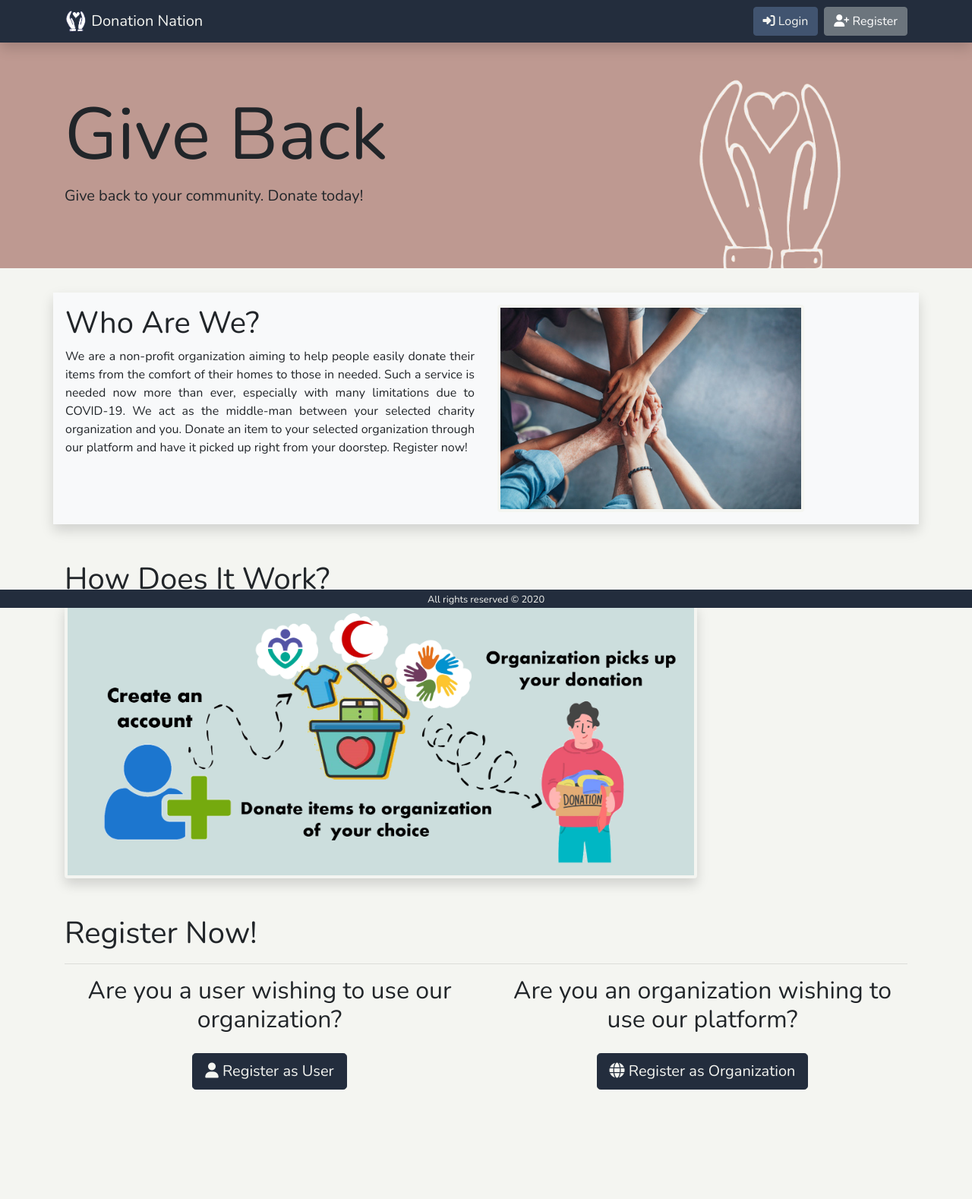
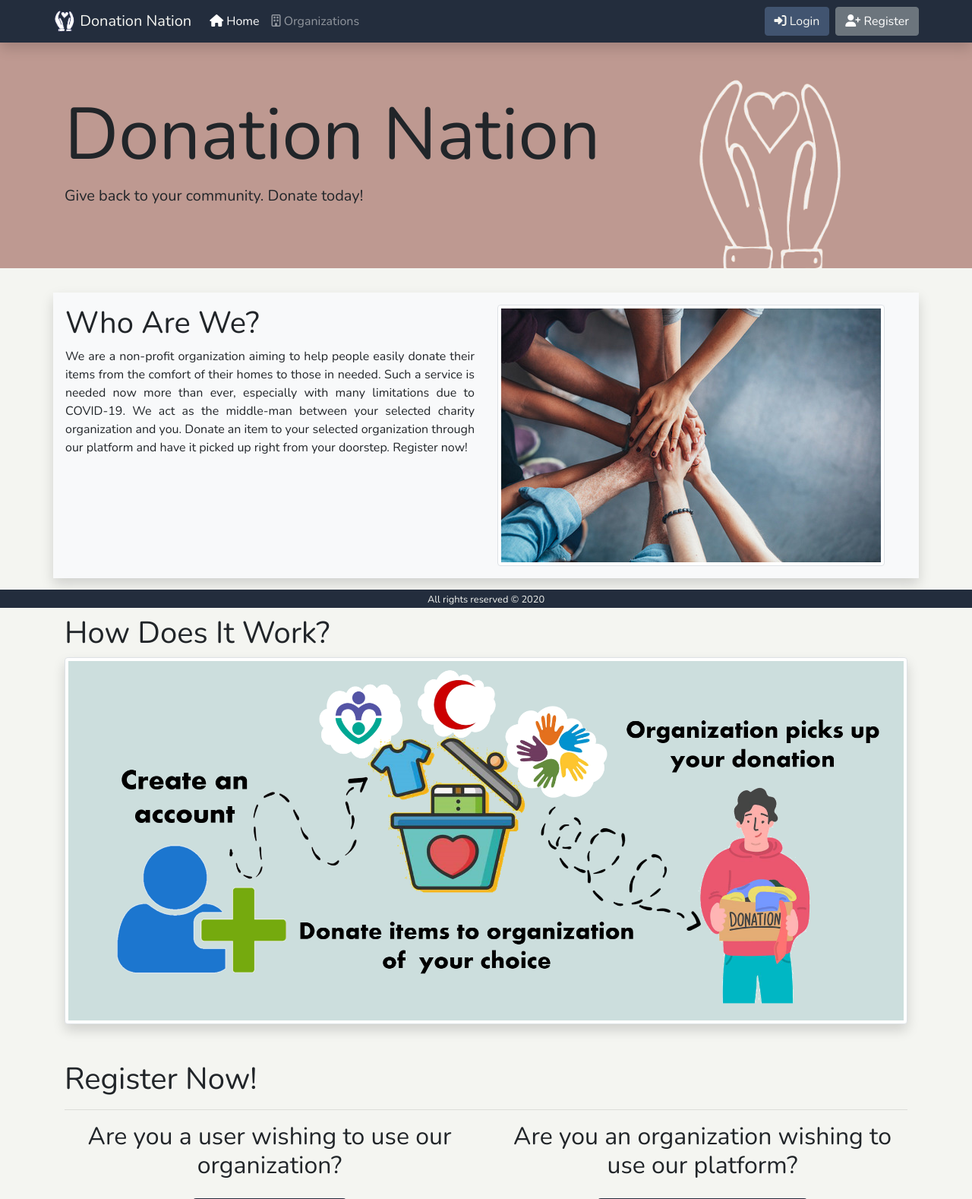
Before and after one commit to COE420Group4/Donation-Nation, a Flask app: page / in a window 1280 px wide. Shown: the top 1578 px of the page at 76% size. Before the commit the page ends 1434 px from the top, so only its background shows below. Run offline with Flask 2, Linux system fonts and the light colour scheme; parts of the project's set-up code (start-up, migrations or seed data) failed here and were passed over; some libraries are stand-ins or nearby versions.

Commit message:
IT WORKS

```diff
--- a/app.py
+++ b/app.py
@@ -88,7 +88,7 @@
 		return render_template('userProfile.html', userData=session['isLoggedIn'])
 	else:
 		flash('You are not logged in yet! Please login then try again', 'error')
-		return redirect('/login')
+		return redirect('/login?type=user')
 
 # The user information page from organization's perspective
 # * This is an example of how we pass variables in the URL path
@@ -107,7 +107,6 @@
 def verifyUser(verify_uuid):
 	try:
 		User.verify(verify_uuid)
-
 		# If no exceptions happen, redirect them to the login page with success
 		flash('You have successfully verified your email. You may now log in.', 'success')
 		return  redirect('/login?type=user')
--- a/assets/styles.css
+++ b/assets/styles.css
@@ -151,7 +151,7 @@
   width: 280px;
 }
 
-.img-thumbnail {
+.img-thumbnail-dashboard {
   max-width: 75%;
   border: none;
   background-color: #F4F5F1 ;
--- a/templates/base.html
+++ b/templates/base.html
@@ -30,7 +30,7 @@
 </head>
 
 <body>
-	{% if  session['isLoggedIn'] %}
+	{% if session['isLoggedIn'] %}
 	<nav class="animate__animated animate_fadeInDown navbar navbar-dark shadow navbar-expand flex-column flex-md-row bd-navbar" id="navbar">
 		<div class="container">
 			<a class="navbar-brand" href="/" style="outline: none; color: #F4F5F1;">
@@ -44,21 +44,6 @@
 			<ul class="navbar-nav mr-auto">
 				<!--Just to specify which link is active-->
 				{% block navbar %}
-				<li class="nav-item">
-					<a class="nav-link" href="/"> Dashboard</a>
-				</li>
-				<li class="nav-item">
-					<a class="nav-link" href="/userProfile"><i class="far fa-user"></i> My Profile</a>
-				</li>
-				<li class="nav-item">
-					<a class="nav-link" href="/addItem"><i class="fas fa-hand-holding-usd"></i> Donate</a>
-				</li>
-				<li class="nav-item">
-					<a class="nav-link" href="/items"><i class="fas fa-store"></i> My Items</a>
-				</li>
-				<li class="nav-item">
-					<a class="nav-link" href="/orgs"><i class="far fa-building"></i> Organizations</a>
-				</li>
 				{% endblock %}
 			</ul>
 			<form class="form-inline">
@@ -70,12 +55,23 @@
 		</div>
 	</nav>
 	{% else %}
-	<nav class="animate__animated animate_fadeInDown navbar navbar-dark shadow" id="navbar">
+	<nav class="animate__animated animate_fadeInDown navbar navbar-dark shadow navbar-expand flex-column flex-md-row bd-navbar" id="navbar">
 		<div class="container">
 			<a class="navbar-brand" href="/" style="outline: none; color: #F4F5F1;">
 				<img src="{{ url_for('static', filename='transparentLogo.png') }}" width="30" height="30"
 					class="d-inline-block align-top" alt="" loading="lazy">
 				Donation Nation</a>
+			<button class="navbar-toggler" type="button" data-toggle="collapse" data-target="#navbarNavDropdown" aria-controls="navbarNavDropdown" aria-expanded="false" aria-label="Toggle navigation">
+				<span class="navbar-toggler-icon"></span>
+			</button>
+			<div class="collapse navbar-collapse" id="navbarNav">
+				<ul class="navbar-nav mr-auto">
+					<!--Just to specify which link is active-->
+					{% block navbar_nologin %}
+					{% endblock %}
+				</ul>
+			</div>
+
 			<form class="form-inline">
 				<!-- TODO: ADD DYNAMIC CODE FOR LOGIN-->
 				<a class="btn btn-info my-2 my-sm-0 mr-1" id="loginButton" href="/login">
--- a/templates/main.html
+++ b/templates/main.html
@@ -1,11 +1,43 @@
 {% extends 'base.html' %}
 {% block title %}Home{% endblock %}
+
+<!--When the user is logged in-->
+{% block navbar %}
+<li class="nav-item active">
+	<a class="nav-link" href="/"><i class="fas fa-home"></i> Home</a>
+</li>
+<li class="nav-item">
+	<a class="nav-link" href="/dashboard"><i class="fas fa-book-open"></i> Dashboard</a>
+</li>
+<li class="nav-item">
+	<a class="nav-link" href="/userProfile"><i class="far fa-user"></i> My Profile</a>
+</li>
+<li class="nav-item">
+	<a class="nav-link" href="/addItem"><i class="fas fa-hand-holding-usd"></i> Donate</a>
+</li>
+<li class="nav-item">
+	<a class="nav-link" href="/items"><i class="fas fa-store"></i> My Items</a>
+</li>
+<li class="nav-item">
+	<a class="nav-link" href="/orgs"><i class="far fa-building"></i> Organizations</a>
+</li>
+{% endblock %}
+
+<!--When the user is not logged in-->
+{% block navbar_nologin %}
+<li class="nav-item active">
+	<a class="nav-link" href="/"><i class="fas fa-home"></i> Home</a>
+</li>
+<li class="nav-item">
+	<a class="nav-link" href="/orgs"><i class="far fa-building"></i> Organizations</a>
+</li>
+{% endblock %}
 
 {% block content %}
 <!-- * Jumbotron * -->
 <div class="jumbotron jumbotron-fluid JumboHeaderHome">
 	<div class="container">
-		<h2 class="display-1">Give Back</h2>
+		<h2 class="display-1">Donation Nation</h2>
 		<p class="lead" id=intro>Give back to your community. Donate today!</p>
 	</div>
 </div>
```
Also changed, not shown: db.py (+24 -24 lines), templates/addItem.html (+20 -0 lines), templates/dashboard.html (+25 -4 lines), templates/items.html (+21 -0 lines), templates/orgs.html (+32 -0 lines), templates/userProfile.html (+21 -0 lines).
